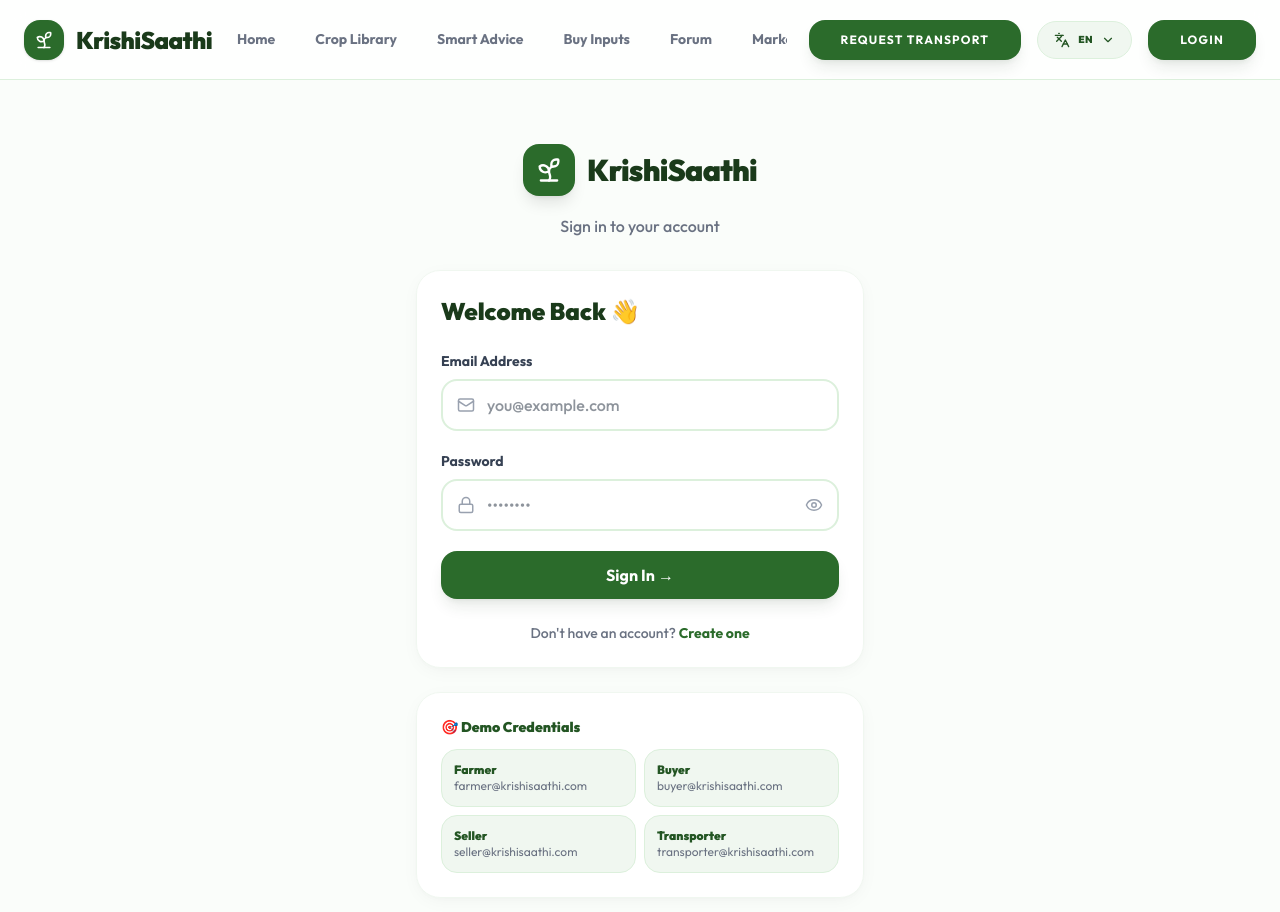
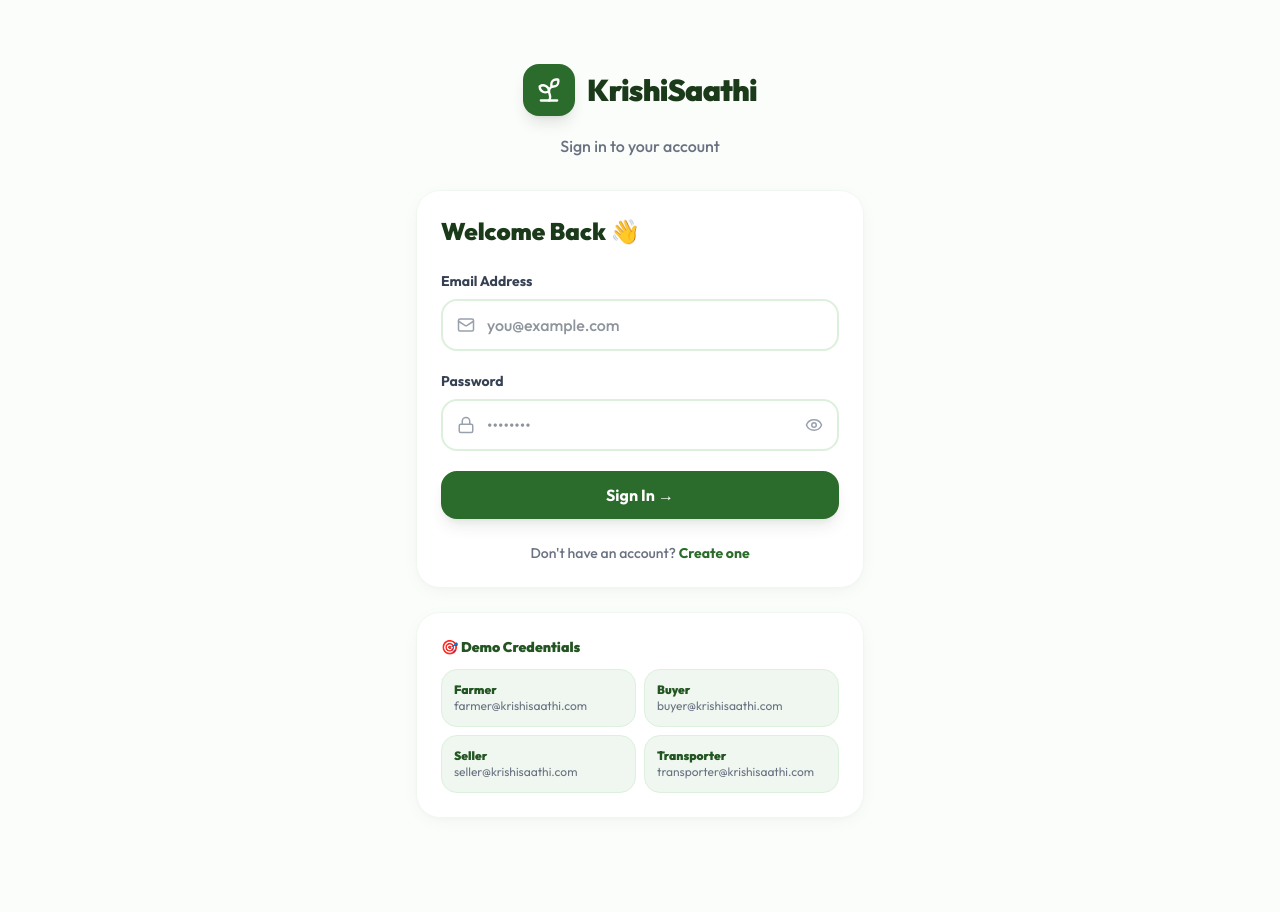
Before and after one commit to Jivan-Patel/KrishiSaathi_EliteHack, a React (Vite) app in the folder frontend/: page /login in a window 1280 px wide. Shown: the top 912 px of the page. After the commit the page ends 882 px from the top, so only its background shows below. Built offline with nearby package versions, Linux system fonts and the light colour scheme.

Commit message:
remove navbar from login and signup pages

```diff
--- a/frontend/src/App.jsx
+++ b/frontend/src/App.jsx
@@ -1,5 +1,5 @@
 import React from 'react';
-import { BrowserRouter as Router, Routes, Route } from 'react-router-dom';
+import { BrowserRouter as Router, Routes, Route, useLocation } from 'react-router-dom';
 import { LanguageProvider } from './context/LanguageContext';
 import { AuthProvider } from './context/AuthContext';
 import ProtectedRoute from './components/ProtectedRoute';
@@ -19,14 +19,16 @@
 import TransporterDashboard from './pages/dashboards/TransporterDashboard';
 import Navbar from './components/Navbar';
 
-function App() {
+const hideNavbarRoutes = ['/login', '/signup'];
+
+function AppLayout() {
+  const location = useLocation();
+  const showNavbar = !hideNavbarRoutes.includes(location.pathname);
+
   return (
-    <LanguageProvider>
-      <AuthProvider>
-        <Router>
-          <div className="min-h-screen bg-surface-100 font-outfit">
-            <Navbar />
-            <Routes>
+    <div className="min-h-screen bg-surface-100 font-outfit">
+      {showNavbar && <Navbar />}
+      <Routes>
               {/* Public routes */}
               <Route path="/login" element={<Login />} />
               <Route path="/signup" element={<Signup />} />
@@ -94,8 +96,17 @@
                   <TransporterDashboard />
                 </ProtectedRoute>
               } />
-            </Routes>
-          </div>
+              </Routes>
+    </div>
+  );
+}
+
+function App() {
+  return (
+    <LanguageProvider>
+      <AuthProvider>
+        <Router>
+          <AppLayout />
         </Router>
       </AuthProvider>
     </LanguageProvider>
```
